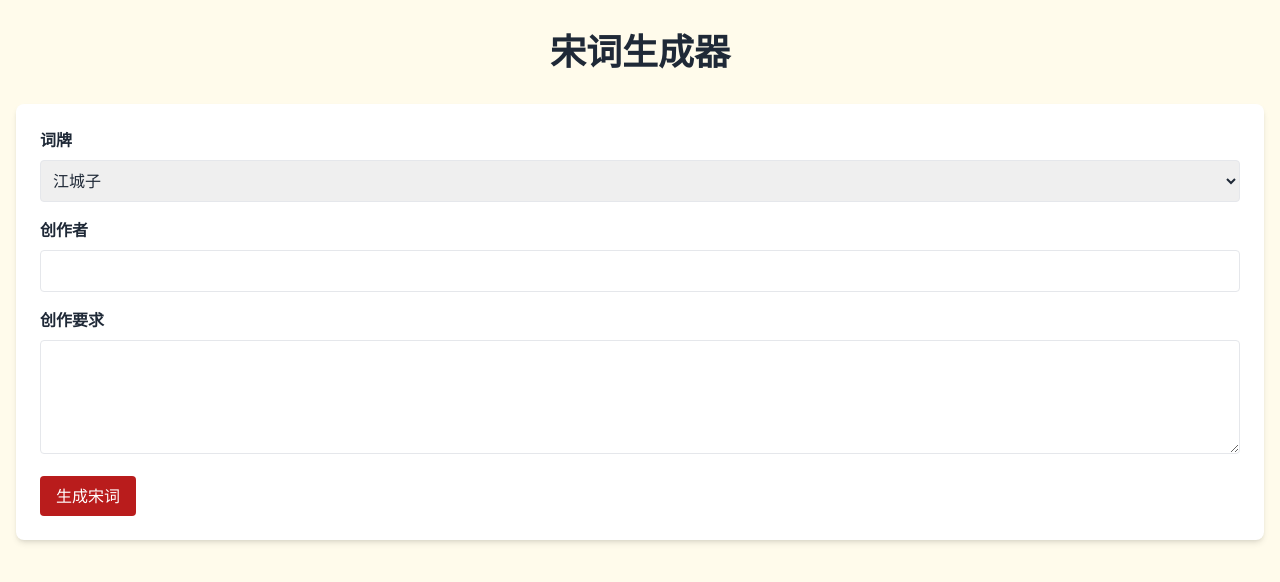
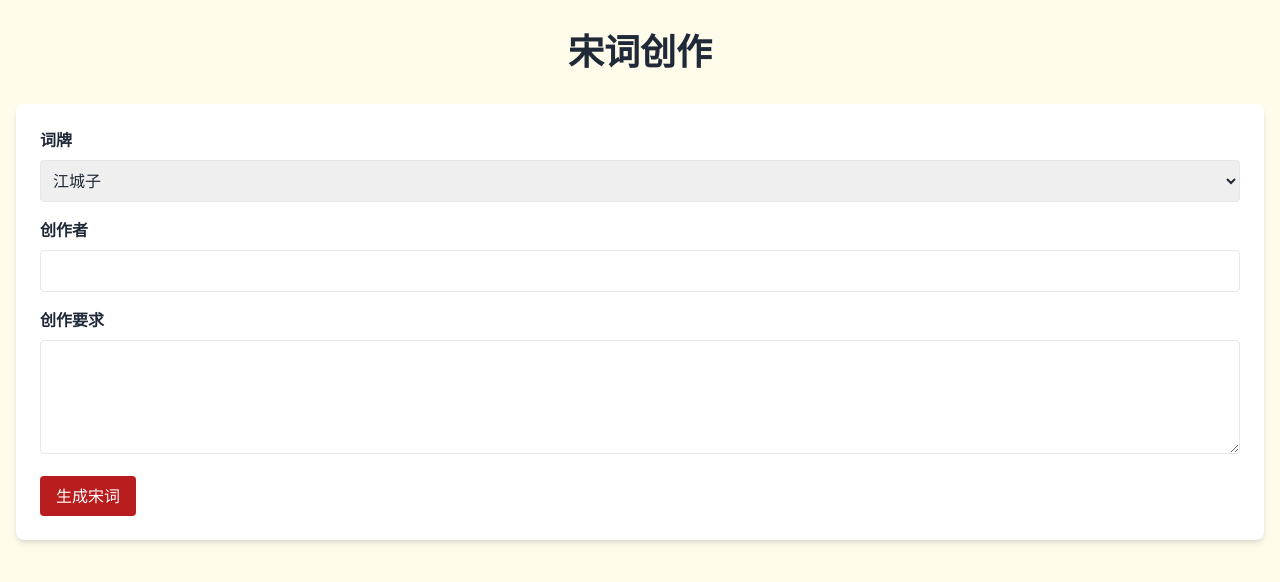
Before and after one commit to sing1ee/songci-generator, a Next.js app: page / in a window 1280 px wide. Shown: the top 582 px of the page. Built offline with nearby package versions, Linux system fonts and the light colour scheme.

Commit message:
update prompt

```diff
--- a/src/app/page.tsx
+++ b/src/app/page.tsx
@@ -4,7 +4,7 @@ export default function Home() {
     return (
         <div className="min-h-screen bg-amber-50 text-gray-800 font-serif">
             <header className="text-center py-8">
-                <h1 className="text-4xl font-bold">宋词生成器</h1>
+                <h1 className="text-4xl font-bold">宋词创作</h1>
             </header>
             <main className="container mx-auto px-4">
                 <PoemForm />
```
